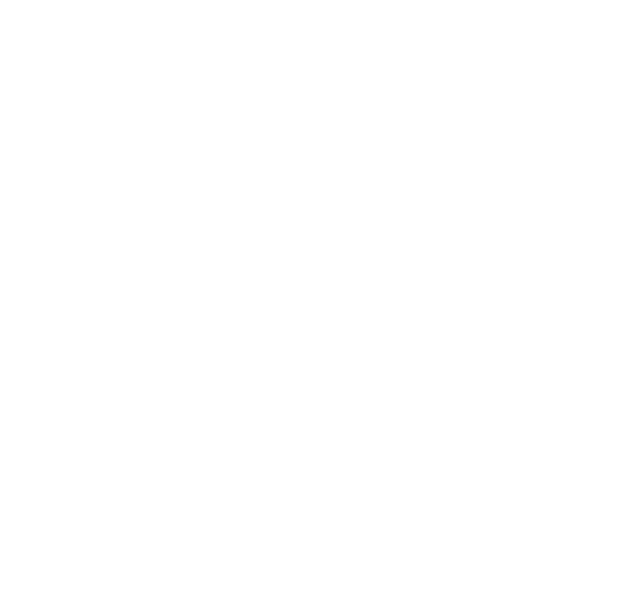
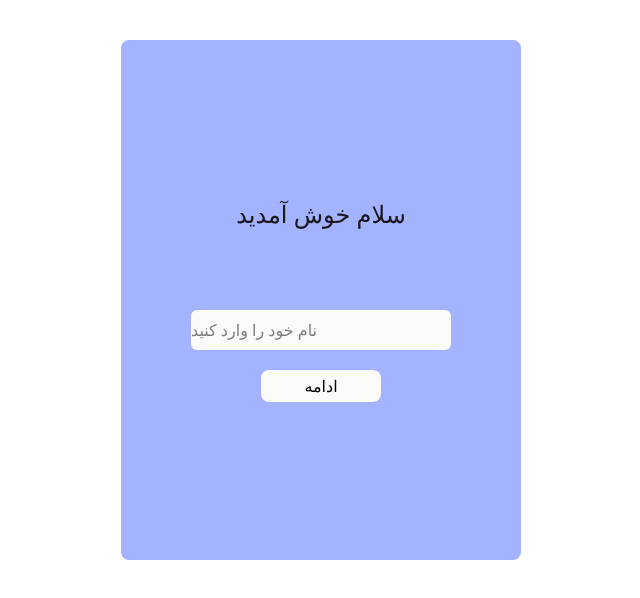
Before and after one commit to Pancakeandsponge/Invitation-Card, a website built with Vite: page index.html in a window 1280 px wide. Shown: the whole page, without its empty margins (319-959 px from the left). Built offline with nearby package versions, Linux system fonts and the light colour scheme.

Commit message:
html structure

```diff
--- a/index.html
+++ b/index.html
@@ -7,7 +7,21 @@
     <link rel="stylesheet" href="index.css">
 </head>
 <body>
-
+    <div class="bg-indigo-300 w-100 h-130 mx-auto my-10 flex items-center justify-center border-indigo-300 rounded-lg ">
+        <div class="grid gap 10 text-center gap-20">
+        <h1 class="text-zinc-900 text-2xl">سلام خوش آمدید</h1>
+        <div class="grid gap-5">
+            <div>
+                <form action="">
+                <input type="text" placeholder="نام خود را وارد کنید" class="bg-stone-50 border-stone-50 rounded-md w-65 h-10">
+                </form>
+            </div>
+            <div>
+                <button type="submit" class="bg-stone-50 w-30 h-8 border-stone-50 rounded-lg">ادامه</button>
+            </div>
+        </div>
+        </div>
+    </div>
 </body>
 </html>
 <script type="module" src="index.ts"></script>
```
